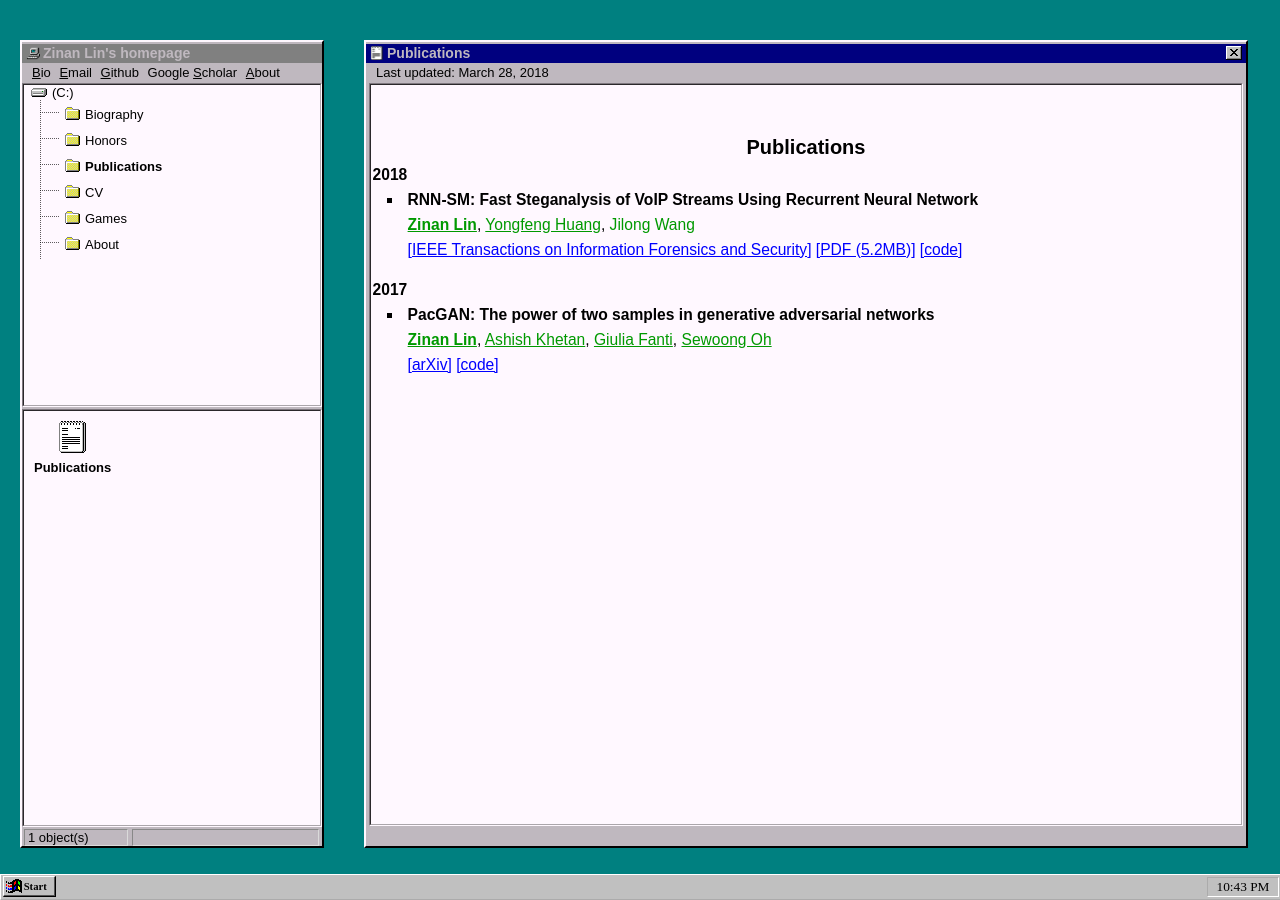
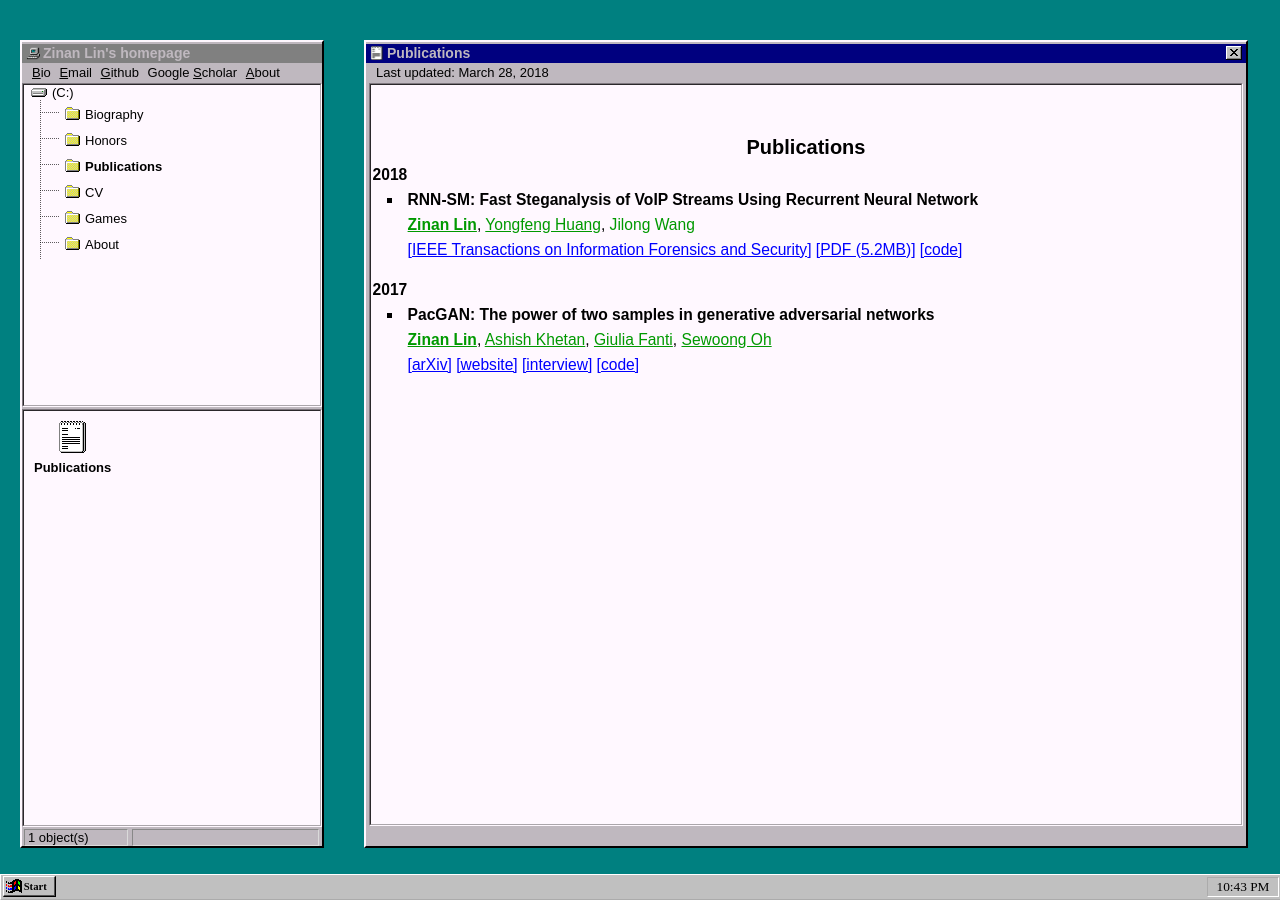
Before and after one commit to fjxmlzn/fjxmlzn.github.io, a Jekyll site: the page built from _publications/publications.html, in a window 1280 px wide. Built offline with Jekyll 4.4.1, drawn with Linux system fonts in a browser that asks for light colours.

Commit message:
update links for PacGAN

```diff
--- a/_publications/publications.html
+++ b/_publications/publications.html
@@ -36,6 +36,12 @@ permalink: /publications/index.html
 .publication_code {
 }
 
+.publication_website {
+}
+
+.publication_media {
+}
+
 .publication_li {
     line-height: 160%;
     font-size: 120%;
@@ -61,6 +67,8 @@ permalink: /publications/index.html
         <span class='publication_title'>PacGAN: The power of two samples in generative adversarial networks</span>
         <span class="publication_author"><span class="publication_me"><a href="http://www.andrew.cmu.edu/user/zinanl/" target="_blank">Zinan Lin</a></span>, <a href="http://web.engr.illinois.edu/~khetan2/" target="_blank">Ashish Khetan</a>, <a href="https://www.andrew.cmu.edu/user/gfanti/" target="_blank">Giulia Fanti</a>, <a href="http://web.engr.illinois.edu/~swoh/" target="_blank">Sewoong Oh</a></span>
         <span class='publication_journal'><a href="https://arxiv.org/abs/1712.04086" target="_blank">[arXiv]</a></span>
+        <span class='publication_website'><a href="http://swoh.web.engr.illinois.edu/pacgan.html" target="_blank">[website]</a></span>
+        <span class='publication_media'><a href="https://www.youtube.com/watch?v=MqdhDdD4-Z0" target="_blank">[interview]</a></span>
         <span class='publication_code'><a href="https://github.com/fjxmlzn/PacGAN" target="_blank">[code]</a></span>
     </li>
 </ul>
```
